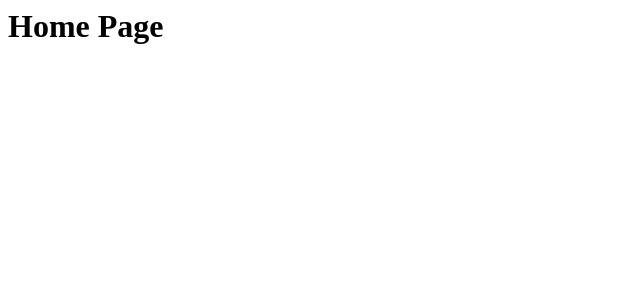
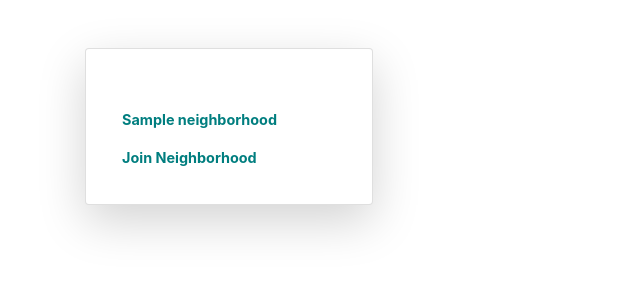
Before and after one commit to Julzpeter/Neighborhood, a Django app: page / in a window 1280 px wide. Shown: the top 300 px of the page, without its empty margins (0-640 px from the left). Run offline with Django 3.2, Linux system fonts and the light colour scheme; a user stored in the database is signed in; tables that the repository leaves empty hold one stand-in row (values such as "Sample post"); some libraries are stand-ins or nearby versions; some web fonts are replaced.

Commit message:
updates the index.html

```diff
--- a/hood/templates/index.html
+++ b/hood/templates/index.html
@@ -1 +1,34 @@
-<h1>Home Page</h1>
+{%extends "base.html"%}
+{% load bootstrap4 %}
+
+{% block content %}
+
+
+<div class="container">
+
+    <body>
+        <div class="row">
+            {% for hood in hoods %}
+            <div class="col-sm-4 col-md-4 col-sm-4">
+                <br>
+                <br>
+                <div class="card  shadow-lg p-3 mb-5 bg-white rounded" style="width: 18rem;">
+                    <br>
+                    <div class="card-body">
+                        <p style="color:#007E7F;" class="card-text"><b>{{hood.name}}</b></p>
+                        <p style="color:#007E7F; text-decoration: none;" class="card-text"> <a
+                                style="color:#007E7F; text-decoration: none;"
+                                href="{% url 'business' hood.id %}"><b>Join
+                                    Neighborhood</b>
+                        </p></a>
+                    </div>
+                </div>
+
+            </div>
+
+            {% endfor %}
+        </div>
+    </body>
+
+</div>
+{% endblock %}
```
